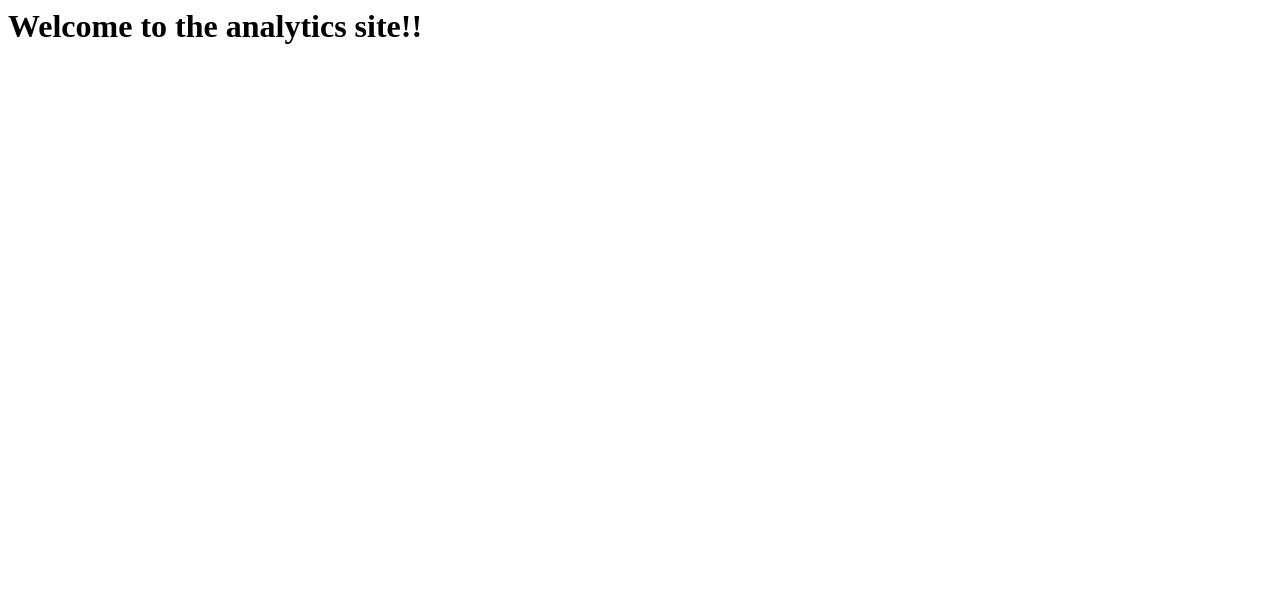
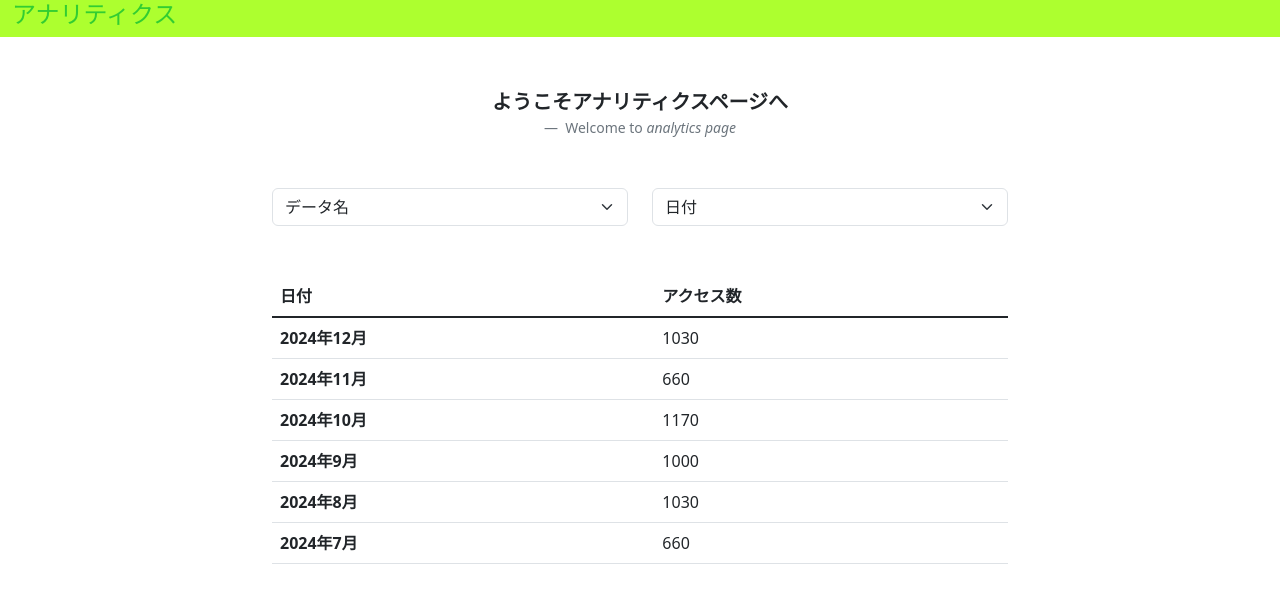
Before and after one commit to kenno-warise/zfl-analytics, a Django app: page / in a window 1280 px wide. Shown: the top 613 px of the page. Run offline with Django 3.2, Linux system fonts and the light colour scheme; some libraries are stand-ins or nearby versions.

Commit message:
UI作成の最終確認

```diff
--- a/analytics/static/analytics/css/style.css
+++ b/analytics/static/analytics/css/style.css
@@ -1,4 +1,42 @@
 /* analytics/index.html */
-h1 {
-  color: violet;
+.navbar {
+  background-color: greenyellow;
+  padding-top: 0;
+  padding-bottom: 0;
 }
+
+.navbar h4 {
+  color: limegreen;
+}
+
+figure {
+  margin-top: 50px;
+  margin-bottom: 50px;
+}
+
+p {
+  font-weight: bold;
+}
+
+.display-1 {
+  font-weight: bold;
+}
+
+form {
+  margin-top: 50px;
+  margin-bottom: 50px;
+}
+
+#chart_div {
+  margin-top: 50px;
+  margin-bottom: 50px;
+}
+
+.table {
+  margin-top: 50px;
+  margin-bottom: 50px;
+}
+
+.title {
+  color: white;
+}
--- a/analytics/templates/analytics/index.html
+++ b/analytics/templates/analytics/index.html
@@ -1,14 +1,164 @@
-<!-- { extends 'base.html' } -->
-<!-- { load static } -->
-<html>
-  <head>
-    <!-- { block analytics-style } -->
-    <!-- <link rel="stylesheet" href="{ static 'analytics/css/style.css' }"> -->
-    <!-- { endblock } -->
-  </head>
-  <body>
-    <!-- { block content } -->
-    <h1>Welcome to the analytics site!!</h1>
-    <!-- { endblock } -->
-  </body>
-</html>
+{% extends 'base.html' %}
+{% load static %}
+
+{% block analytics-style %}
+<!-- Original CSS -->
+<link rel="stylesheet" href="{% static 'analytics/css/style.css' %}">
+{% endblock %}
+
+{% block content %}
+<nav class="navbar sticky-top">
+  <div class="container-fluid">
+    <h4>{% block title %}アナリティクス{% endblock %}</h4>
+  </div>
+</nav>
+
+<div class="container">
+  <div class="row">
+    <div class="col"><!-- Bootstrap グリッドシステム左側 -->
+    </div>
+    <div class="col-lg-8 col-12"><!-- Bootstrap グリッドシステム中央 -->
+
+      {% if not data %}
+      <figure class="text-center">
+	<blockquote class="blockquote">
+	  <p>ようこそアナリティクスページへ</p>
+	</blockquote>
+	<figcaption class="blockquote-footer">
+	  Welcome to <cite title="Source Title">analytics page</cite>
+	</figcaption>
+      </figure>
+      {% else %}
+      <figure class="text-center">
+	<blockquote class="blockquote">
+	  <p>ようこそゼロフラのアナリティクスページへ</p>
+	</blockquote>
+	<figcaption class="blockquote-footer">
+	  Welcome to Zero From Light <cite title="Source Title">analytics page</cite>
+	</figcaption>
+      </figure>
+      {% endif %}
+
+      <!-- { if not df }
+	<figure class="text-center">
+	<blockquote class="blockquote">
+	<i class="bi bi-cone-striped" style="font-size: 400%; color: red;"></i><h1 class="display-1">準備中...</h1>
+	</blockquote>
+	<figcaption class="blockquote-footer">
+	in preparation
+	</figcaption>
+	</figure>
+	{ else } -->
+	<form>
+	  <div class="row">
+	    <div class="col">
+	      <select class="form-select" aria-label="Default select example">
+		<option selected>データ名</option>
+		<option value="1">アクセス数</option>
+		<option value="2">新規</option>
+		<option value="3">ページビュー</option>
+		<option value="4">セッション</option>
+	      </select>
+	    </div>
+	    <div class="col">
+	      <select class="form-select" aria-label="Default select example">
+		<option selected>日付</option>
+		<option value="1">全て</option>
+		<option value="2">１年前から現在</option>
+		<option value="3">半年前から現在</option>
+	      </select>
+	    </div>
+	  </div>
+	</form>
+
+	<div id="chart_div"></div>
+
+	<table class="table">
+	  <thead>
+	    <tr>
+	      <th scope="col">日付</th>
+	      <th scope="col">アクセス数</th>
+	    </tr>
+	  </thead>
+	  <tbody class="table-group-divider">
+	    <!-- { for index, row data.iterows } -->
+	    <tr>
+	      <th scope="row">2024年12月</th>
+	      <td>1030</td>
+	    </tr>
+	    <!-- { endfor } -->
+	    <tr>
+	      <th scope="row">2024年11月</th>
+	      <td>660</td>
+	    </tr>
+	    <tr>
+	      <th scope="row">2024年10月</th>
+	      <td>1170</td>
+	    </tr>
+	    <tr>
+	      <th scope="row">2024年9月</th>
+	      <td>1000</td>
+	    </tr>
+	    <tr>
+	      <th scope="row">2024年8月</th>
+	      <td>1030</td>
+	    </tr>
+	    <tr>
+	      <th scope="row">2024年7月</th>
+	      <td>660</td>
+	    </tr>
+	  </tbody>
+	</table>
+    </div>
+    <div class="col"><!-- Bootstrap グリッドシステム右側 -->
+    </div>
+  </div>
+</div>
+
+<!-- Google Charts -->
+<script type="text/javascript" src="https://www.gstatic.com/charts/loader.js"></script>
+<script type="text/javascript">
+  google.charts.load('current', {'packages':['bar']});
+google.charts.setOnLoadCallback(drawChart);
+
+function drawChart() {
+  var data = google.visualization.arrayToDataTable([
+    // { for index, row in data.iterows }
+    ['日付', 'アクセス数'],
+    ['2024年1月', 100],
+    ['2024年2月', 117],
+    ['2024年3月', 660],
+    ['2024年4月', 800],
+    ['2024年5月', 1000],
+    ['2024年6月', 1170],
+    ['2024年7月', 3000],
+    ['2024年8月', 5000],
+    ['2024年9月', 7000],
+    ['2024年10月', 10000],
+    ['2024年11月', 14000],
+    ['2024年12月', 17000]
+    // { endfor }
+  ]);
+
+  // セレクトフォームの実装次第で「202402」のような要素だった場合、アクシズ（hAxis）のフォーマットを変更する。
+  var options = {
+    chart: {
+      title: 'アクセス数',
+      subtitle: '2024年1月-2024年12月',
+    },
+    colors: ['#33ac71'],
+    width: '100%',// グラフの横長
+    height: 400,// グラフの縦長
+    vAxis: {format: 'decimal'},// 左側軸のフォーマット
+    hAxis: {textPosition: 'out', title: ''},
+    legend: { position: 'none', textStyle: {fontSize: 10}},// 凡例の位置（'none'しか効かない）
+  };
+
+  var chart = new google.charts.Bar(document.getElementById('chart_div'));
+
+  chart.draw(data, google.charts.Bar.convertOptions(options));
+}
+</script>
+<!-- { endif } -->
+
+{% endblock %}
--- a/config/settings.py
+++ b/config/settings.py
@@ -9,6 +9,7 @@ https://docs.djangoproject.com/en/3.2/topics/settings/
 For the full list of settings and their values, see
 https://docs.djangoproject.com/en/3.2/ref/settings/
 """
+import os
 
 from pathlib import Path
 
@@ -55,7 +56,7 @@ ROOT_URLCONF = 'config.urls'
 TEMPLATES = [
     {
         'BACKEND': 'django.template.backends.django.DjangoTemplates',
-        'DIRS': [],
+        'DIRS': [os.path.join(BASE_DIR, "templates")],
         'APP_DIRS': True,
         'OPTIONS': {
             'context_processors': [
--- /dev/null
+++ b/templates/base.html
@@ -0,0 +1,22 @@
+<!doctype html>
+<html lang="ja">
+  <head>
+    <meta charset="utf-8">
+    <meta name="viewport" content="width=device-width, initial-scale=1">
+    <title>{% block title %}ホーム{% endblock %}</title>
+
+     <!-- Bootstrap CSS -->
+    <link href="https://cdn.jsdelivr.net/npm/bootstrap@5.3.0/dist/css/bootstrap.min.css" rel="stylesheet" integrity="sha384-9ndCyUaIbzAi2FUVXJi0CjmCapSmO7SnpJef0486qhLnuZ2cdeRhO02iuK6FUUVM" crossorigin="anonymous">
+    <!-- Bootstrap ICON -->
+    <link rel="stylesheet" href="https://cdn.jsdelivr.net/npm/bootstrap-icons@1.10.5/font/bootstrap-icons.css">
+
+    {% block analytics-style %}{% endblock %}
+  </head>
+  <body>
+    {% block content %}
+    {% endblock %}
+
+    <!-- Bootstrap JS -->
+    <script src="https://cdn.jsdelivr.net/npm/bootstrap@5.3.0/dist/js/bootstrap.bundle.min.js" integrity="sha384-geWF76RCwLtnZ8qwWowPQNguL3RmwHVBC9FhGdlKrxdiJJigb/j/68SIy3Te4Bkz" crossorigin="anonymous"></script>
+  </body>
+</html>
```
